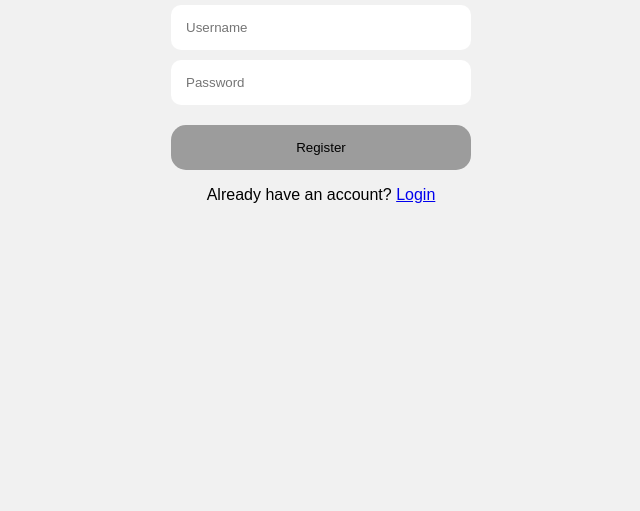
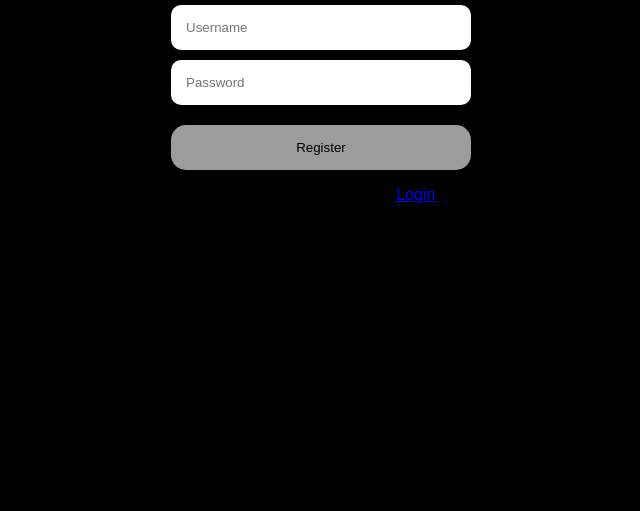
Before and after one commit to Ib-bot-lab/project_one, a website: page public/index.html in a window 1280 px wide. Shown: the part 289-800 px from the top of the page, without its empty margins (319-959 px from the left). Drawn offline with Linux system fonts and the light colour scheme.

Commit message:
Update index.html

```diff
--- a/public/index.html
+++ b/public/index.html
@@ -3,6 +3,7 @@
   <head>
     <meta charset="UTF-8" />
     <meta name="viewport" content="width=device-width, initial-scale=1.0" />
+    <meta name="google-adsense-account" content="ca-pub-4497858388809840">
     <title>Signup</title>
     <link rel="stylesheet" href="styles.css" />
     <style>
@@ -10,7 +11,7 @@
         display: flex;
         align-items: center;
         justify-content: center;
-        background-color: #f1f1f1;
+        background-color: #000;
         height: 90vh;
       }
 
```
